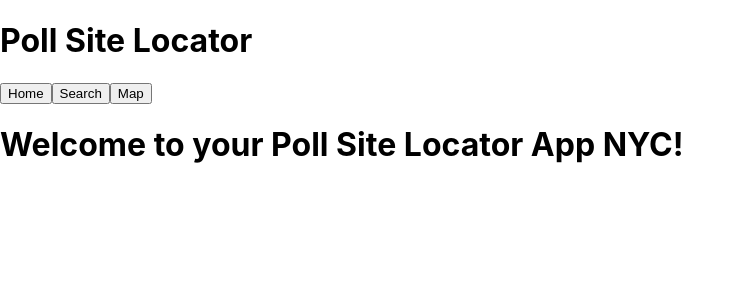
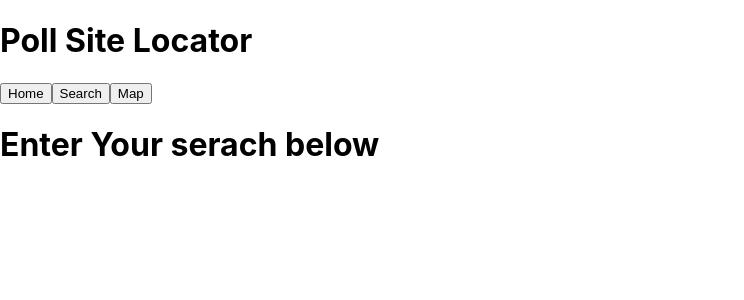
Before and after one commit to Kayrod23/hackathon_project, a React (Create React App) app: page /search in a window 1280 px wide. Shown: the top 300 px of the page, without its empty margins (0-744 px from the left). Built offline with nearby package versions, Linux system fonts and the light colour scheme.

Commit message:
added routes to app.js added Links to Navbar buttons for Home and search pages for user to click between pages

```diff
--- a/src/App.js
+++ b/src/App.js
@@ -1,28 +1,22 @@
-// import logo from "./logo.svg";
-import "./App.css";
-// import { useEffect } from 'react';
-// import { useDispatch } from 'react-redux';
-// import { fetchUsers } from './redux/actions/usersActions';
-// import React from "react";
-// import { Router, Routes, Route } from "react-router-dom";
-
+import React from "react";
+import { BrowserRouter as Router, Routes, Route } from "react-router-dom";
 import Home from "./Pages/Home";
-
+import Search from "./Pages/Search";
 import Navbar from "./Components/Navbar";
 
 function App() {
   return (
     <div className="Nav">
-
-      {/* <Router> */}
-      <Navbar />
+      <Router>
+        <Navbar />
         <main>
-          {/* <Routes> */}
-            <Home />
-            {/* <Route path="/" element={<Home />} />
-          </Routes> */}
+          <Routes>
+            {/* Define your routes here */}
+            <Route path="/" element={<Home />} />
+            <Route path="/search" element={<Search />} />
+          </Routes>
         </main>
-      {/* </Router> */}
+      </Router>
     </div>
   );
 }
--- a/src/Components/Navbar.js
+++ b/src/Components/Navbar.js
@@ -1,16 +1,23 @@
+import { Link } from 'react-router-dom';
+import Search from "../Pages/Search";
+import Home from "../Pages/Home";
+
 export default function Navbar() {
     return (
         <div className="Navbar">
         <h1>Poll Site Locator</h1>
-        <button>Home</button>
-        <button>Search</button>
+        <Link to="/"> <button onClick={Home}>Home</button></Link>
+        <Link to="/search"><button onClick={Search}>Search</button></Link>
         <button>Map</button>
-        {/* <button>User's Address</button>
-        <button>My Poll Site</button>
-        <button>My Poll Site Reviews</button>
-        <button>My Poll Site Ratings</button>
 
-         */}
         </div>
     );
 }
+
+
+    //  {/* <button>User's Address</button>
+    //     <button>My Poll Site</button>
+    //     <button>My Poll Site Reviews</button>
+    //     <button>My Poll Site Ratings</button>
+
+    //      */}
--- a/src/Pages/Search.js
+++ b/src/Pages/Search.js
@@ -0,0 +1,9 @@
+import React from "react";
+
+export default function Search() {
+    return (
+        <div className="Search">
+        <h1>Enter Your serach below</h1>
+        </div>
+    );
+}
```
